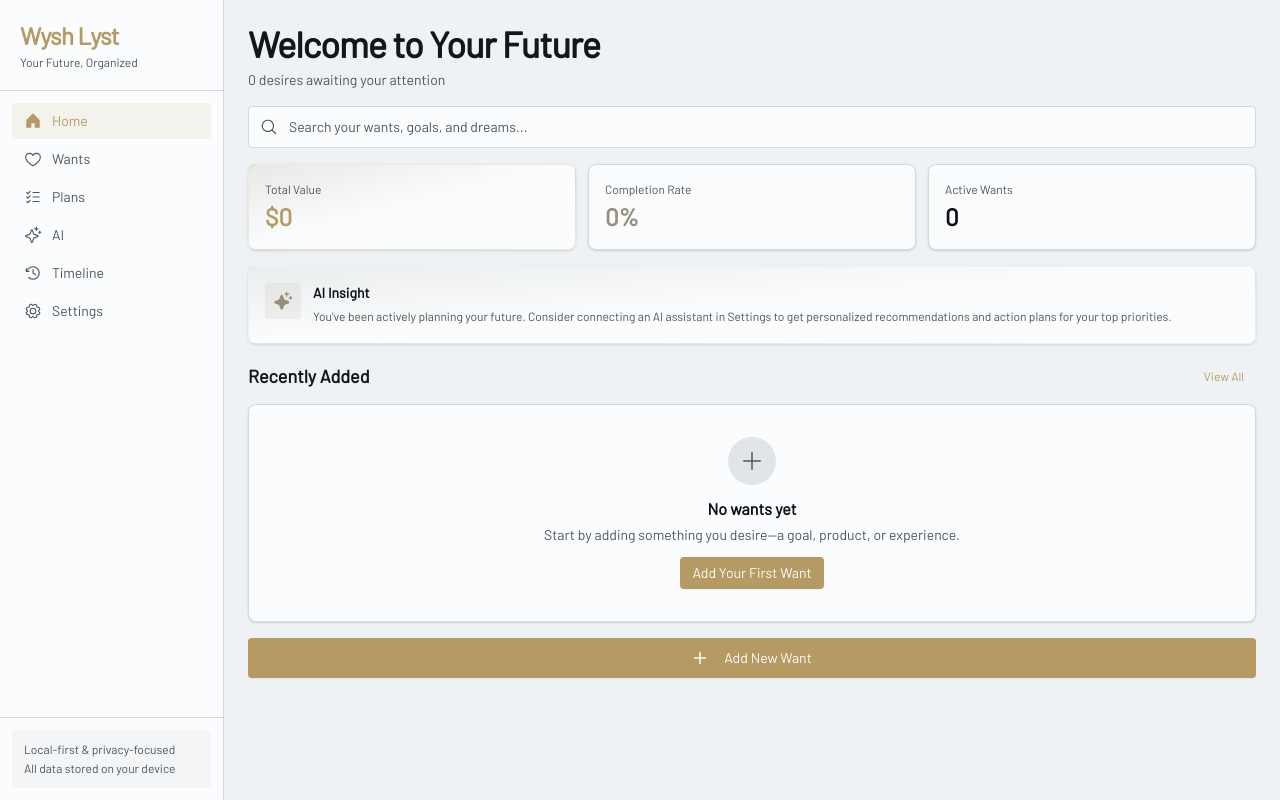
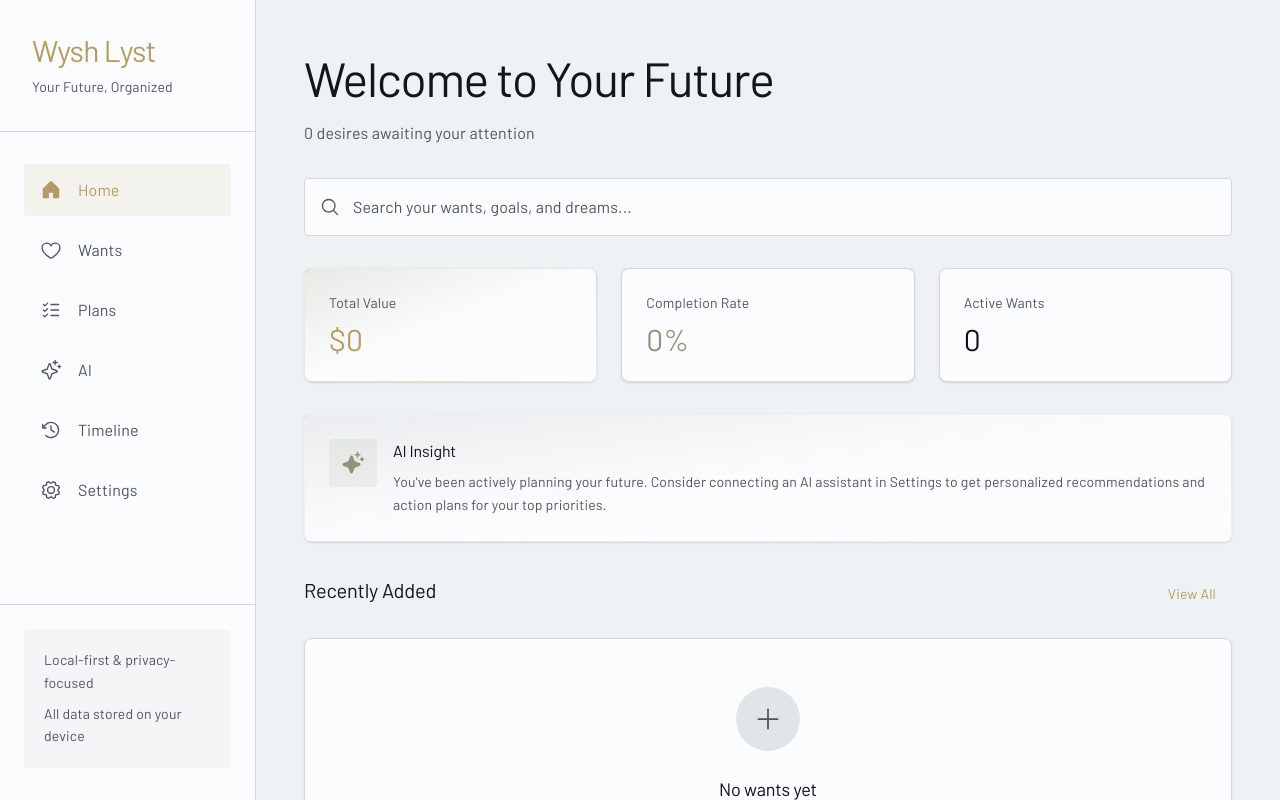
Before and after one commit to kendallryanlewis/wysh-lyst, a React (Vite) app: page / in a window 1280 px wide. Built offline with nearby package versions, Linux system fonts and the light colour scheme.

Commit message:
Generated by Spark: I want to utilize space. I want this app to be more spacious and less robotic

```diff
--- a/src/App.tsx
+++ b/src/App.tsx
@@ -62,13 +62,13 @@ function App() {
   return (
     <div className="min-h-screen bg-background text-foreground">
       <div className="flex h-screen overflow-hidden">
-        <aside className="hidden md:flex w-56 flex-col border-r border-border bg-card">
-          <div className="p-5 border-b border-border">
-            <h1 className="text-2xl font-semibold tracking-tight text-primary">Wysh Lyst</h1>
-            <p className="text-xs text-muted-foreground mt-0.5">Your Future, Organized</p>
+        <aside className="hidden md:flex w-64 flex-col border-r border-border bg-card">
+          <div className="px-8 py-8 border-b border-border">
+            <h1 className="text-3xl font-medium tracking-tight text-primary mb-2">Wysh Lyst</h1>
+            <p className="text-sm text-muted-foreground leading-relaxed">Your Future, Organized</p>
           </div>
 
-          <nav className="flex-1 px-3 py-3 space-y-0.5">
+          <nav className="flex-1 px-6 py-8 space-y-2">
             {NAV_ITEMS.map((item) => {
               const Icon = item.icon
               const isActive = currentPage === item.id
@@ -77,7 +77,7 @@ function App() {
                   key={item.id}
                   onClick={() => setCurrentPage(item.id)}
                   className={`
-                    w-full flex items-center gap-2.5 px-3 py-2 rounded transition-all text-sm
+                    w-full flex items-center gap-4 px-4 py-3.5 rounded transition-all text-base
                     ${
                       isActive
                         ? 'bg-primary/10 text-primary'
@@ -85,26 +85,26 @@ function App() {
                     }
                   `}
                 >
-                  <Icon size={18} weight={isActive ? 'fill' : 'regular'} />
-                  <span className="font-medium">{item.label}</span>
+                  <Icon size={22} weight={isActive ? 'fill' : 'regular'} />
+                  <span className="font-normal">{item.label}</span>
                 </button>
               )
             })}
           </nav>
 
-          <div className="p-3 border-t border-border">
-            <div className="p-3 bg-muted/30 rounded space-y-1">
-              <p className="text-xs text-muted-foreground leading-tight">
+          <div className="px-6 pb-8 border-t border-border">
+            <div className="px-5 py-5 mt-6 bg-muted/30 rounded space-y-2">
+              <p className="text-sm text-muted-foreground leading-relaxed">
                 Local-first & privacy-focused
               </p>
-              <p className="text-xs text-muted-foreground leading-tight">
+              <p className="text-sm text-muted-foreground leading-relaxed">
                 All data stored on your device
               </p>
             </div>
           </div>
         </aside>
 
-        <main className="flex-1 overflow-y-auto pb-[calc(3.5rem+env(safe-area-inset-bottom))] md:pb-0">
+        <main className="flex-1 overflow-y-auto pb-[calc(5rem+env(safe-area-inset-bottom))] md:pb-0">
           {currentPage === 'home' && <HomePage onNavigate={setCurrentPage} />}
           {currentPage === 'wants' && <WantsPage />}
           {currentPage === 'plans' && <PlansPage />}
@@ -115,7 +115,7 @@ function App() {
       </div>
 
       <nav className="md:hidden fixed bottom-0 left-0 right-0 bg-card border-t border-border z-50" style={{ paddingBottom: 'env(safe-area-inset-bottom)' }}>
-        <div className="flex justify-around items-center h-14 px-2">
+        <div className="flex justify-around items-center h-20 px-4">
           {NAV_ITEMS.slice(0, 5).map((item) => {
             const Icon = item.icon
             const isActive = currentPage === item.id
@@ -124,24 +124,24 @@ function App() {
                 key={item.id}
                 onClick={() => setCurrentPage(item.id)}
                 className={`
-                  flex flex-col items-center justify-center gap-0.5 px-2 py-1.5 rounded transition-all
+                  flex flex-col items-center justify-center gap-1.5 px-3 py-2 rounded transition-all
                   ${isActive ? 'text-primary' : 'text-muted-foreground'}
                 `}
               >
-                <Icon size={20} weight={isActive ? 'fill' : 'regular'} />
-                <span className="text-xs font-medium">{item.label}</span>
+                <Icon size={24} weight={isActive ? 'fill' : 'regular'} />
+                <span className="text-xs font-normal">{item.label}</span>
               </button>
             )
           })}
           <button
             onClick={() => setCurrentPage('settings')}
             className={`
-              flex flex-col items-center justify-center gap-0.5 px-2 py-1.5 rounded transition-all
+              flex flex-col items-center justify-center gap-1.5 px-3 py-2 rounded transition-all
               ${currentPage === 'settings' ? 'text-primary' : 'text-muted-foreground'}
             `}
           >
-            <Gear size={20} weight={currentPage === 'settings' ? 'fill' : 'regular'} />
-            <span className="text-xs font-medium">More</span>
+            <Gear size={24} weight={currentPage === 'settings' ? 'fill' : 'regular'} />
+            <span className="text-xs font-normal">More</span>
           </button>
         </div>
       </nav>
--- a/src/index.css
+++ b/src/index.css
@@ -10,10 +10,35 @@
     font-family: var(--font-sans), ui-sans-serif, system-ui, -apple-system, BlinkMacSystemFont, 'Segoe UI', Roboto, 'Helvetica Neue', Arial, 'Noto Sans', sans-serif, 'Apple Color Emoji', 'Segoe UI Emoji', 'Segoe UI Symbol', 'Noto Color Emoji';
     padding-left: env(safe-area-inset-left);
     padding-right: env(safe-area-inset-right);
+    line-height: 1.7;
+    letter-spacing: 0.01em;
   }
 
   h1, h2, h3, h4, h5, h6 {
     font-family: var(--font-sans), ui-sans-serif, system-ui, -apple-system, BlinkMacSystemFont, 'Segoe UI', Roboto, 'Helvetica Neue', Arial, 'Noto Sans', sans-serif, 'Apple Color Emoji', 'Segoe UI Emoji', 'Segoe UI Symbol', 'Noto Color Emoji';
+    line-height: 1.4;
+    letter-spacing: -0.01em;
+  }
+
+  h1 {
+    @apply text-3xl md:text-4xl lg:text-5xl;
+    font-weight: 500;
+    margin-bottom: 0.75rem;
+  }
+
+  h2 {
+    @apply text-2xl md:text-3xl;
+    font-weight: 500;
+    margin-bottom: 0.5rem;
+  }
+
+  h3 {
+    @apply text-xl md:text-2xl;
+    font-weight: 500;
+  }
+
+  p {
+    line-height: 1.7;
   }
 }
 
@@ -49,6 +74,11 @@
   --radius: 0.25rem;
 
   --font-sans: Barlow;
+
+  --spacing-page: 2rem;
+  --spacing-section: 2rem;
+  --spacing-card: 1.5rem;
+  --spacing-element: 1rem;
 }
 
 @theme {
--- a/src/pages/HomePage.tsx
+++ b/src/pages/HomePage.tsx
@@ -33,122 +33,122 @@ export default function HomePage({ onNavigate }: HomePageProps) {
 
   if (loading) {
     return (
-      <div className="p-4 md:p-6 space-y-4">
-        <div className="animate-pulse space-y-3">
-          <div className="h-10 bg-muted rounded w-1/3"></div>
-          <div className="h-3 bg-muted rounded w-1/4"></div>
+      <div className="p-6 md:p-10 lg:p-12 space-y-6">
+        <div className="animate-pulse space-y-4">
+          <div className="h-12 bg-muted rounded w-1/3"></div>
+          <div className="h-4 bg-muted rounded w-1/4"></div>
         </div>
       </div>
     )
   }
 
   return (
-    <div className="p-4 md:p-6 space-y-4 max-w-7xl pb-24 md:pb-6">
-      <header className="space-y-1.5">
-        <h1 className="text-3xl md:text-4xl font-semibold tracking-tight">
+    <div className="p-6 md:p-10 lg:p-12 space-y-8 max-w-7xl pb-32 md:pb-12">
+      <header className="space-y-3">
+        <h1 className="text-3xl md:text-4xl lg:text-5xl font-medium tracking-tight leading-tight">
           Welcome to Your Future
         </h1>
-        <p className="text-sm text-muted-foreground">
+        <p className="text-base text-muted-foreground leading-relaxed">
           {activeWants.length} {activeWants.length === 1 ? 'desire' : 'desires'} awaiting your attention
         </p>
       </header>
 
       <div className="relative">
-        <MagnifyingGlass className="absolute left-3 top-1/2 -translate-y-1/2 text-muted-foreground" size={18} />
+        <MagnifyingGlass className="absolute left-4 top-1/2 -translate-y-1/2 text-muted-foreground" size={20} />
         <input
           type="text"
           placeholder="Search your wants, goals, and dreams..."
-          className="w-full pl-10 pr-3 py-2.5 bg-card border border-border rounded text-sm text-foreground placeholder:text-muted-foreground focus:outline-none focus:ring-2 focus:ring-primary/50 transition-all"
+          className="w-full pl-12 pr-4 py-4 bg-card border border-border rounded text-base text-foreground placeholder:text-muted-foreground focus:outline-none focus:ring-2 focus:ring-primary/50 transition-all"
         />
       </div>
 
-      <div className="grid grid-cols-1 md:grid-cols-3 gap-3">
-        <Card className="p-4 bg-gradient-to-br from-primary/10 via-card to-card border-primary/20">
-          <div className="space-y-1">
-            <p className="text-xs text-muted-foreground">Total Value</p>
-            <p className="text-2xl font-semibold text-primary">
+      <div className="grid grid-cols-1 md:grid-cols-3 gap-6">
+        <Card className="p-6 bg-gradient-to-br from-primary/10 via-card to-card border-primary/20">
+          <div className="space-y-2">
+            <p className="text-sm text-muted-foreground">Total Value</p>
+            <p className="text-3xl font-medium text-primary">
               {formatCurrency(budget.totalEstimatedCost)}
             </p>
           </div>
         </Card>
 
-        <Card className="p-4 bg-card">
-          <div className="space-y-1">
-            <p className="text-xs text-muted-foreground">Completion Rate</p>
-            <p className="text-2xl font-semibold text-accent">
+        <Card className="p-6 bg-card">
+          <div className="space-y-2">
+            <p className="text-sm text-muted-foreground">Completion Rate</p>
+            <p className="text-3xl font-medium text-accent">
               {completionRate}%
             </p>
           </div>
         </Card>
 
-        <Card className="p-4 bg-card">
-          <div className="space-y-1">
-            <p className="text-xs text-muted-foreground">Active Wants</p>
-            <p className="text-2xl font-semibold">
+        <Card className="p-6 bg-card">
+          <div className="space-y-2">
+            <p className="text-sm text-muted-foreground">Active Wants</p>
+            <p className="text-3xl font-medium">
               {activeWants.length}
             </p>
           </div>
         </Card>
       </div>
 
-      <Card className="p-4 bg-gradient-to-br from-accent/5 via-card to-card border-accent/10">
-        <div className="flex items-start gap-3">
-          <div className="p-2 rounded bg-accent/10">
-            <Sparkle size={20} className="text-accent" weight="fill" />
+      <Card className="p-6 bg-gradient-to-br from-accent/5 via-card to-card border-accent/10">
+        <div className="flex items-start gap-4">
+          <div className="p-3 rounded bg-accent/10">
+            <Sparkle size={24} className="text-accent" weight="fill" />
           </div>
           <div className="flex-1">
-            <h3 className="text-sm font-semibold mb-1">AI Insight</h3>
-            <p className="text-xs text-muted-foreground leading-relaxed">
+            <h3 className="text-base font-medium mb-2">AI Insight</h3>
+            <p className="text-sm text-muted-foreground leading-relaxed">
               You've been actively planning your future. Consider connecting an AI assistant in Settings to get personalized recommendations and action plans for your top priorities.
             </p>
           </div>
         </div>
       </Card>
 
-      <div className="space-y-3">
+      <div className="space-y-6">
         <div className="flex items-center justify-between">
-          <h2 className="text-lg font-semibold">Recently Added</h2>
-          <Button onClick={() => onNavigate('wants')} variant="ghost" size="sm" className="text-primary h-8 text-xs">
+          <h2 className="text-xl font-medium">Recently Added</h2>
+          <Button onClick={() => onNavigate('wants')} variant="ghost" size="sm" className="text-primary h-10 text-sm px-4">
             View All
           </Button>
         </div>
 
         {recentWants.length === 0 ? (
-          <Card className="p-8 text-center">
-            <div className="space-y-3">
-              <div className="mx-auto w-12 h-12 rounded-full bg-muted flex items-center justify-center">
-                <Plus size={24} className="text-muted-foreground" />
+          <Card className="p-12 text-center">
+            <div className="space-y-6">
+              <div className="mx-auto w-16 h-16 rounded-full bg-muted flex items-center justify-center">
+                <Plus size={28} className="text-muted-foreground" />
               </div>
               <div>
-                <h3 className="text-base font-semibold mb-1">No wants yet</h3>
-                <p className="text-sm text-muted-foreground mb-3">
+                <h3 className="text-lg font-medium mb-2">No wants yet</h3>
+                <p className="text-base text-muted-foreground mb-6 leading-relaxed">
                   Start by adding something you desire—a goal, product, or experience.
                 </p>
-                <Button onClick={() => onNavigate('wants')} size="sm" className="bg-primary text-primary-foreground">
+                <Button onClick={() => onNavigate('wants')} size="lg" className="bg-primary text-primary-foreground px-8 py-6 text-base">
                   Add Your First Want
                 </Button>
               </div>
             </div>
           </Card>
         ) : (
-          <div className="grid grid-cols-1 md:grid-cols-2 gap-3">
+          <div className="grid grid-cols-1 md:grid-cols-2 gap-6">
             {recentWants.map((want) => (
-              <Card key={want.id} className="p-4 hover:bg-muted/50 transition-all cursor-pointer">
-                <div className="space-y-2">
+              <Card key={want.id} className="p-6 hover:bg-muted/50 transition-all cursor-pointer">
+                <div className="space-y-3">
                   <div>
-                    <h3 className="font-semibold text-sm mb-0.5">{want.title}</h3>
-                    <p className="text-xs text-muted-foreground line-clamp-2">
+                    <h3 className="font-medium text-base mb-1.5 leading-snug">{want.title}</h3>
+                    <p className="text-sm text-muted-foreground line-clamp-2 leading-relaxed">
                       {want.description || 'No description'}
                     </p>
                   </div>
-                  <div className="flex items-center justify-between text-xs">
+                  <div className="flex items-center justify-between text-sm">
                     <span className="text-primary capitalize">{want.category.replace('_', ' ')}</span>
                     <span className="text-muted-foreground">
                       {formatRelativeTime(want.createdAt)}
                     </span>
                   </div>
                   {want.estimatedCost && (
-                    <p className="text-xs font-medium text-accent">
+                    <p className="text-sm font-medium text-accent">
                       {formatCurrency(want.estimatedCost)}
                     </p>
                   )}
@@ -159,12 +159,12 @@ export default function HomePage({ onNavigate }: HomePageProps) {
         )}
       </div>
 
-      <div className="flex gap-3">
+      <div className="flex gap-4">
         <Button
           onClick={() => onNavigate('wants')}
-          className="flex-1 bg-primary text-primary-foreground py-5 text-sm"
+          className="flex-1 bg-primary text-primary-foreground py-6 text-base"
         >
-          <Plus size={20} className="mr-2" weight="bold" />
+          <Plus size={22} className="mr-2" weight="bold" />
           Add New Want
         </Button>
       </div>
```
Also changed, not shown: src/pages/WantsPage.tsx (+48 -48 lines).
